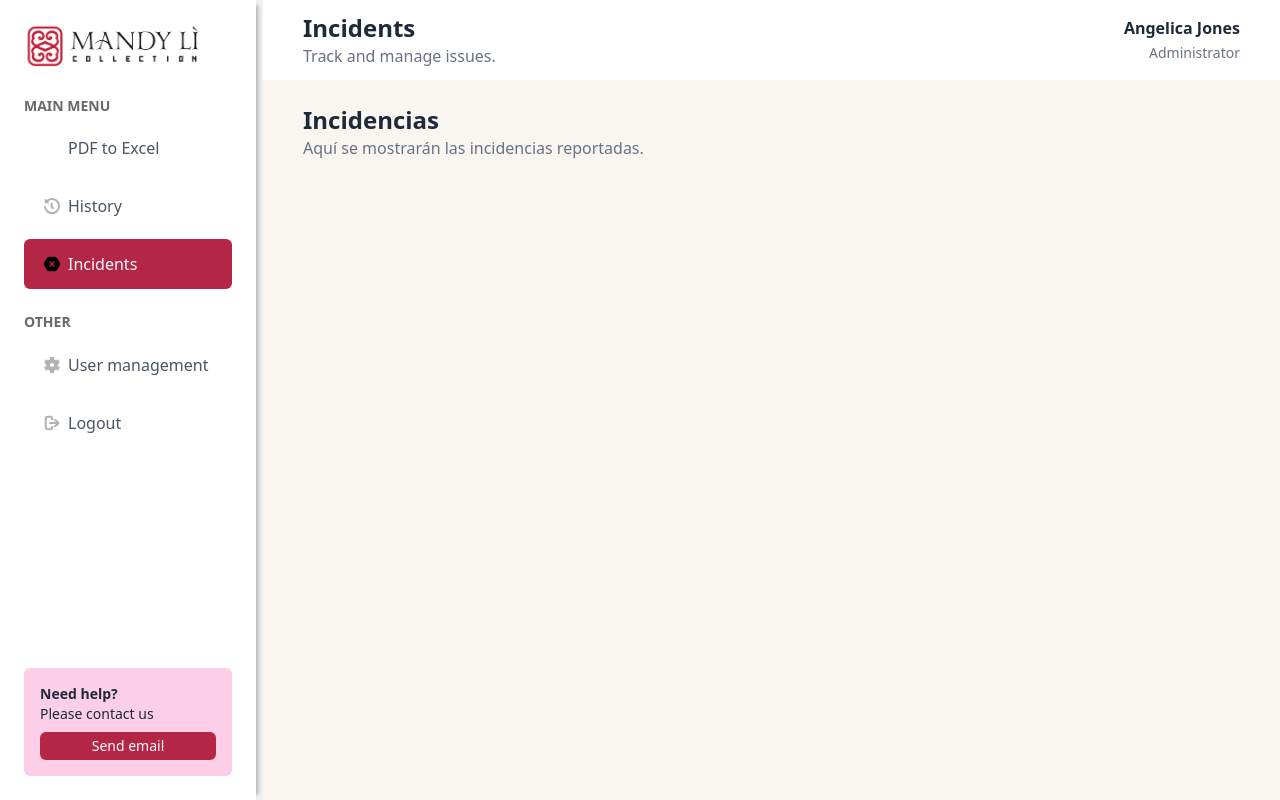
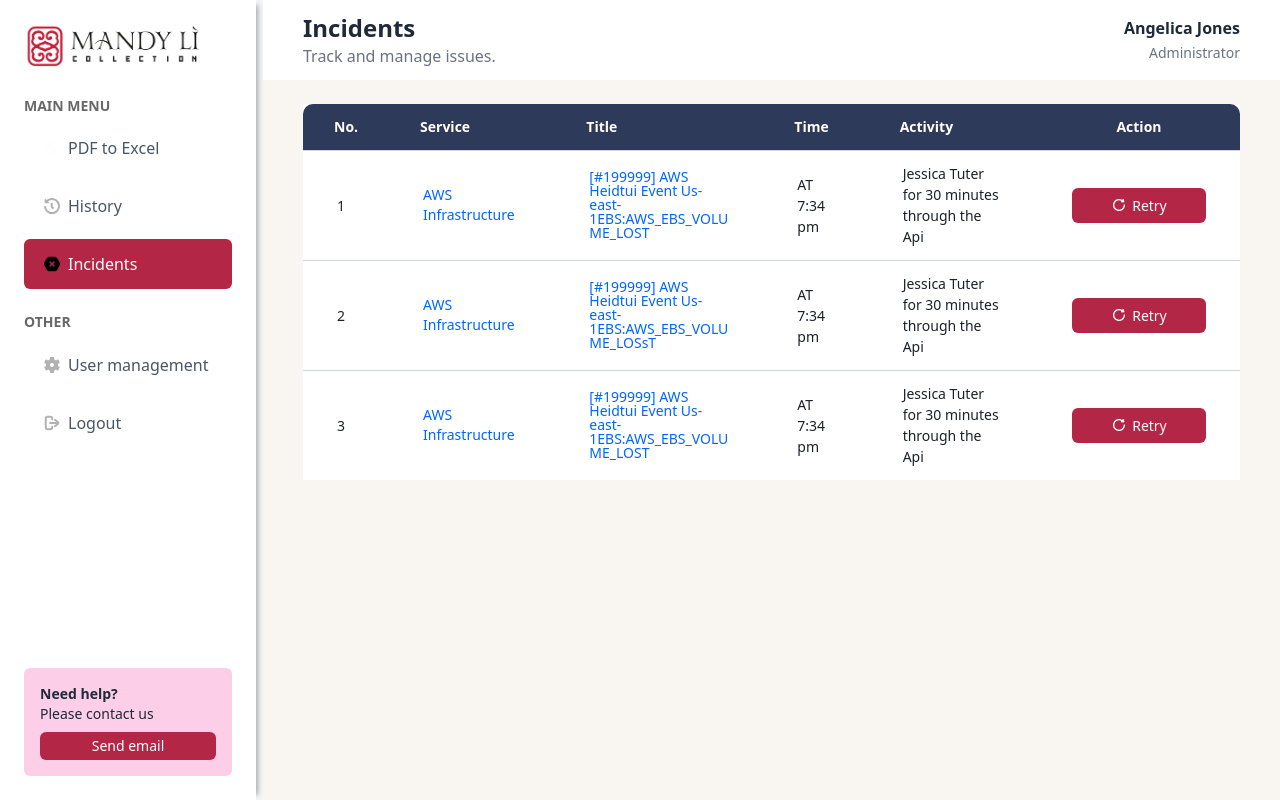
Before and after one commit to armazapol/iapdf, a Next.js app: page /home/incidents in a window 1280 px wide. Built offline with nearby package versions, Linux system fonts and the light colour scheme.

Commit message:
Add Table incidents

```diff
--- a/src/app/home/incidents/page.tsx
+++ b/src/app/home/incidents/page.tsx
@@ -1,8 +1,9 @@
+import TableIncidents from "@/components/TableIncidents";
+
 export default function IncidentsPage() {
     return (
       <div>
-        <h1 className="text-2xl font-bold">Incidencias</h1>
-        <p className="text-gray-500">Aquí se mostrarán las incidencias reportadas.</p>
+        <TableIncidents />
       </div>
     );
   }
--- a/src/components/FormField.tsx
+++ b/src/components/FormField.tsx
@@ -1,5 +1,8 @@
+"use client";
+
 import style from "../styles/UserForm.module.css"
 import Image from "next/image";
+import { useState } from "react";
 
 type Option = {
     value: string;
@@ -10,18 +13,28 @@ type Props = {
     label: string;
     name: string;
     type?: string;
-    // onChange?: React.ChangeEventHandler<HTMLSelectElement | HTMLInputElement>;
+    value: string
+    required?: boolean
+    onChange?: React.ChangeEventHandler<HTMLSelectElement | HTMLInputElement>;
     options?: Option[]
   };
 
 
-export default function FormField({label, name, type, options=[]}: Props){
+export default function FormField({label, name, type, value, onChange, options=[]}: Props){
+
+    const [isPasswordVisible, setIsPasswordVisible] = useState(false);
+    const togglePasswordVisibility = () => {
+        setIsPasswordVisible(!isPasswordVisible);
+      };
+
+    const inputType = type === 'password' && isPasswordVisible ? 'text' : type;
+
     return(
         <div className={style.inputField}>
             <label htmlFor={name}>{label}</label>
             {type=='select' ? (
                 <div className={style.selectWrapper}>
-                    <select name={name} className={`${style.input} ${style.select}`}>
+                    <select name={name} value={value} onChange={onChange} className={`${style.input} ${style.select}`}>
                         <option value="" hidden >Choose a role</option>
                         {options.map( (ops) => (
                             <option key={ops.value} value={ops.value}>
@@ -39,10 +52,13 @@ export default function FormField({label, name, type, options=[]}: Props){
             ) : (
                 <div className={style.inputWrapper}>
                     <input
-                    type={type}
                     id={name}
                     name={name}
+                    type={inputType}
+                    required
+                    value={value}
                     placeholder={label}
+                    onChange={onChange}
                     className={style.input}
                     />
                     {type === 'password' && (
@@ -52,6 +68,7 @@ export default function FormField({label, name, type, options=[]}: Props){
                         width={18}
                         height={18}
                         className={style.eye}
+                        onClick={togglePasswordVisibility}
                        />
                     )}
               </div>
--- /dev/null
+++ b/src/components/LoadingButton.tsx
@@ -0,0 +1,46 @@
+'use client';
+
+import { useState } from 'react';
+import styles from '@/styles/LoadingButton.module.css'
+import Image from 'next/image';
+
+export default function MyButton () {
+  const [isLoading, setIsLoading] = useState(false);
+  const [isSuccess, setIsSuccess] = useState(false);
+
+  const handleClick = async () => {
+    setIsLoading(true);  // Inicia el estado de carga
+
+    // Tiempo
+    setTimeout(() => {
+      setIsLoading(false);
+      setIsSuccess(true);
+    }, 1000);
+  };
+
+  return (
+    <button
+    className={`${styles.button} ${isLoading ? styles.buttonLoading : ''} ${isSuccess ? styles.buttonSuccess : ''}`}
+    onClick={handleClick}
+    disabled={isLoading || isSuccess }  // Deshabilita el botón mientras carga
+    >
+        {!isLoading && (
+        <Image
+          src="/img/btnRetry.png"
+          alt="Retry"
+          width={16}
+          height={16}
+        />
+        )}
+        {isLoading ? (
+        <div className={styles.spinner}></div> // Muestra el spinner cuando está cargando
+        ) : isSuccess ? (
+        <span className={styles.Success}>Success</span> // Muestra "Success" cuando el proceso termina
+        ) : (
+        'Retry'
+        )}
+   </button>
+
+
+  );
+};
--- /dev/null
+++ b/src/components/TableIncidents.tsx
@@ -0,0 +1,62 @@
+'use-client'
+
+import style from '@/styles/TableIncidents.module.css'
+import LoadingButton from '@/components/LoadingButton'
+
+export default function TableIncidents() {
+
+  const infos = [
+    {
+        No: 1,
+        Service: "AWS Infrastructure",
+        Title: "[#199999] AWS Heidtui Event Us-east-1EBS:AWS_EBS_VOLUME_LOST",
+        Time: "AT 7:34 pm",
+        Activity: "Jessica Tuter for 30 minutes through the Api"
+    },
+    {
+        No: 2,
+        Service: "AWS Infrastructure",
+        Title: "[#199999] AWS Heidtui Event Us-east-1EBS:AWS_EBS_VOLUME_LOSsT",
+        Time: "AT 7:34 pm",
+        Activity: "Jessica Tuter for 30 minutes through the Api"
+    },
+    {
+        No: 3,
+        Service: "AWS Infrastructure",
+        Title: "[#199999] AWS Heidtui Event Us-east-1EBS:AWS_EBS_VOLUME_LOST",
+        Time: "AT 7:34 pm",
+        Activity: "Jessica Tuter for 30 minutes through the Api"
+    }
+  ]
+
+  return (
+    <div className={style.container}>
+        <table className={style.TableIncidents}>
+            <thead className={style.thead}>
+                <tr>
+                    <th>No.</th>
+                    <th>Service</th>
+                    <th>Title</th>
+                    <th>Time</th>
+                    <th>Activity</th>
+                    <th className={style.action}>Action</th>
+                </tr>
+            </thead>
+            <tbody className={style.tbody}>
+                {infos.map( info => (
+                    <tr key={info.No}>
+                        <td>{info.No}</td>
+                        <td className={style.service}>{info.Service}</td>
+                        <td  className={style.titleColumn}>{info.Title}</td>
+                        <td>{info.Time}</td>
+                        <td>{info.Activity}</td>
+                        <td>
+                            <LoadingButton />
+                        </td>
+                    </tr>)
+                )}
+            </tbody>
+        </table>
+    </div>
+  )
+}
--- /dev/null
+++ b/src/styles/LoadingButton.module.css
@@ -0,0 +1,45 @@
+.button {
+    width: 134px;
+    height: 35px;
+    background-color: #B32646;
+    color: #FEFEFE;
+    font-weight: 400;
+    font-size: 14px;
+    line-height: 15px;
+    letter-spacing: 0%;
+    border-radius: 6px;
+    display: flex;
+    justify-content: center;
+    align-items: center;
+    gap: 5px;
+    cursor: pointer;
+    transition: background-color 0.3s ease;
+  }
+
+  .buttonLoading {
+    background-color: #B32646;
+  }
+
+  .buttonSuccess {
+    background-color: #1B881F;
+  }
+  .spinner {
+    border: 3px solid #f3f3f3;
+    border-top: 3px solid #B32646;
+    border-radius: 50%;
+    width: 20px;
+    height: 20px;
+    animation: spin 1s linear infinite;
+  }
+
+  .succes{
+    font-weight: 400;
+    font-size: 14px;
+    line-height: 15px;
+    letter-spacing: 0%;
+    color: #FEFEFE;
+  }
+  @keyframes spin {
+    0% { transform: rotate(0deg); }
+    100% { transform: rotate(360deg); }
+  }
--- /dev/null
+++ b/src/styles/TableIncidents.module.css
@@ -0,0 +1,72 @@
+.container{
+    width: 100%;
+    background-color: #FFFFFF;
+    .TableIncidents{
+        width: 100%;
+        border-top-left-radius: 10px;
+        border-top-right-radius: 10px;
+
+        & .thead{
+            font-size: 14px;
+            font-weight: 500;
+            line-height: 14px;
+            letter-spacing: 0%;
+            color: #FFFFFF;
+            background-color: #2E3A59 ;
+            border-top-left-radius: 10px;
+            border-top-right-radius: 10px;
+            height: 46px;
+            & th:first-child {
+                border-top-left-radius: 10px;
+            }
+            & th:last-child {
+                border-top-right-radius: 10px;
+            }
+            & th{
+                padding: 0 31px;
+                text-align: start;
+            }
+            & .action{
+                text-align: center;
+            }
+        }
+        & .tbody{
+            font-weight: 400;
+            font-size: 14px;
+            letter-spacing: 0%;
+            color: #1D2129;
+            & td{
+                padding: 0 34px;
+                height: 110px;
+                border-top: 1px solid #D0D5DD ;
+                word-wrap: break-word;
+
+            }
+            & .titleColumn{
+                max-width: 208px;
+                color: #0066FF;
+                line-height: 100%;
+            }
+            & .service{
+                color: #0066FF;
+                line-height: 20px;
+            }
+            & .btnRetry{
+                width: 134px;
+                height: 35px;
+                background-color: #B32646;
+                color: #FEFEFE;
+                font-weight: 400;
+                font-size: 14px;
+                line-height: 15px;
+                letter-spacing: 0%;
+                border-radius: 6px;
+                display: flex;
+                justify-content: center;
+                align-items: center;
+                gap: 5px;
+                cursor: pointer;
+            }
+        }
+    }
+}
```
Also changed, not shown: src/components/User.Form.tsx (+45 -11 lines), src/styles/UserForm.module.css (+24 -1 lines), public/img/btnRetry.png (added).
